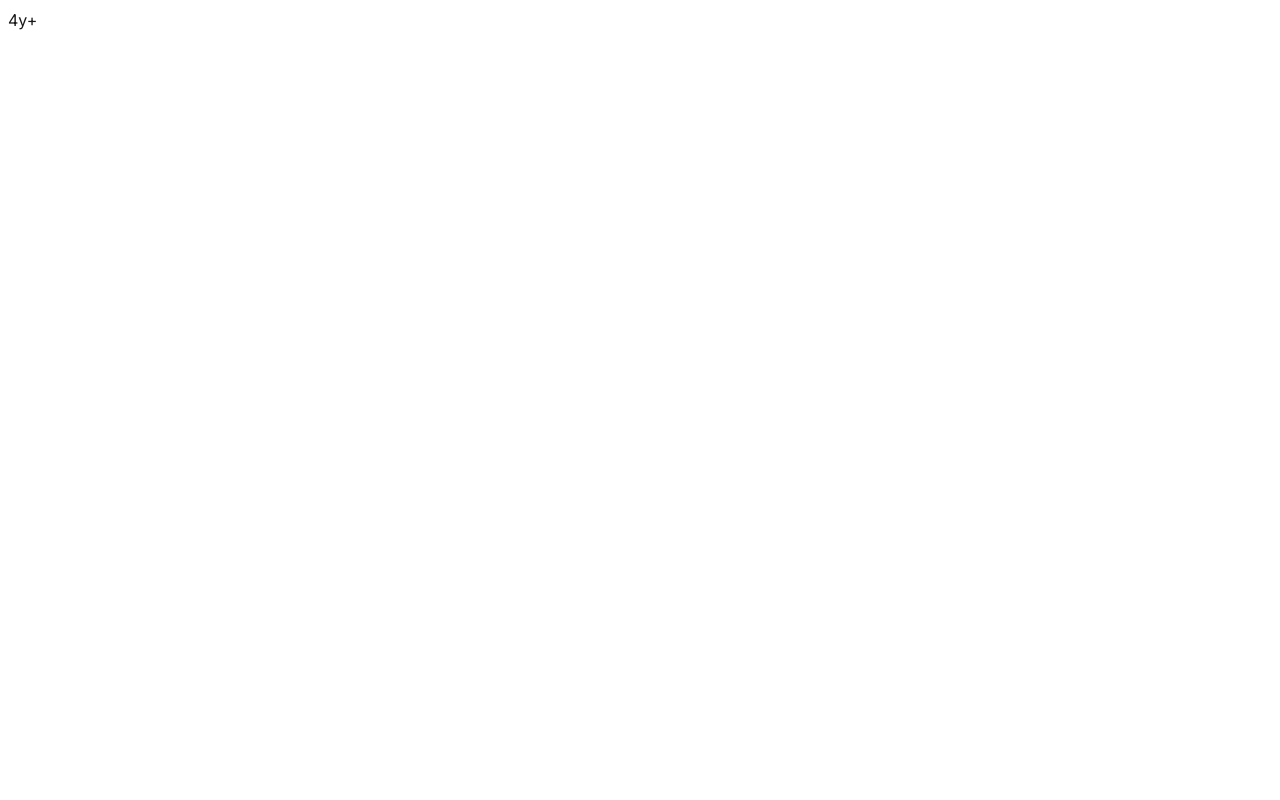
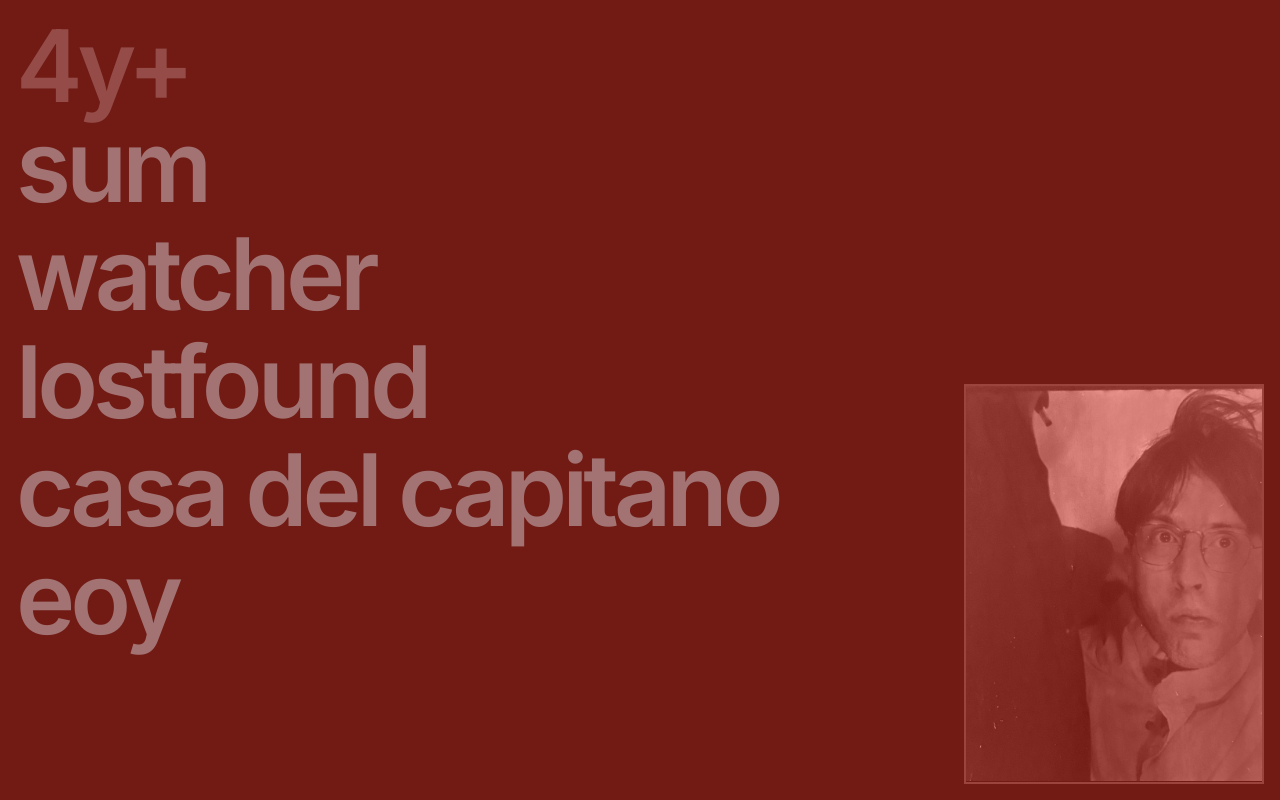
Before and after one commit to Javier-Szyfer/eralgo, a Next.js app: page / in a window 1280 px wide. Built offline with nearby package versions, Linux system fonts and the light colour scheme.

Commit message:
add basic styles

```diff
--- a/src/app/globals.css
+++ b/src/app/globals.css
@@ -3,14 +3,12 @@
 @tailwind utilities;
 
 :root {
-  --foreground-rgb: 25, 25, 25;
-  --background-rgb: 255, 255, 255;
+  --background-rgb: 113, 27, 20;
 }
 
 @media (prefers-color-scheme: dark) {
   :root {
-    --foreground-rgb: 25, 25, 25;
-    --background-rgb: 255, 255, 255;
+    --background-rgb: 113, 27, 20;
   }
 }
 
@@ -19,6 +17,12 @@ body {
   background: rgb(var(--background-rgb));
 }
 
+::selection {
+  background-color: #be858577;
+  color: #711B14;
+}
+
+
 @layer utilities {
   .text-balance {
     text-wrap: balance;
--- a/src/app/page.tsx
+++ b/src/app/page.tsx
@@ -1,7 +1,29 @@
+import SongItem from "@/components/SongItem";
+import Image from "next/image";
+
 export default function Home() {
-  return (
-    <main className="p-2">
-     <div>4y+</div>
-    </main>
-  );
+	return (
+		<main className="p-4 leading-none">
+			<div className="font-semibold text-[clamp(24px,10vw,100px)] text-[#be858577] tracking-tighter">
+				4y+
+			</div>
+			<div className="flex flex-col gap-2">
+				<SongItem title="sum" />
+				<SongItem title="watcher" />
+				<SongItem title="lostfound" />
+				<SongItem title="casa del capitano" />
+				<SongItem title="eoy" />
+			</div>
+			<div className="mt-6 h-[400px] w-[300px] md:absolute md:bottom-4 md:right-4 border-2 border-[#7a5151] mix-blend-luminosity">
+				<Image
+					src="/img/profile-pic.jpg"
+					width={300}
+					height={300}
+					alt="eralgo"
+					className="drag-none pointer-events-none select-none"
+					layout="responsive"
+				/>
+			</div>
+		</main>
+	);
 }
--- /dev/null
+++ b/src/components/SongItem.tsx
@@ -0,0 +1,10 @@
+"use client";
+const SongItem = ({ title, src }: { title: string; src?: string }) => {
+	return (
+		<div className="font-semibold tracking-tighter text-[clamp(24px,10vw,100px)] text-[#a37373] max-w-min whitespace-nowrap select-none cursor-pointer hover:text-[#be858577]">
+			{title}
+		</div>
+	);
+};
+
+export default SongItem;
```
Also changed, not shown: public/img/profile-pic.jpg (added).
